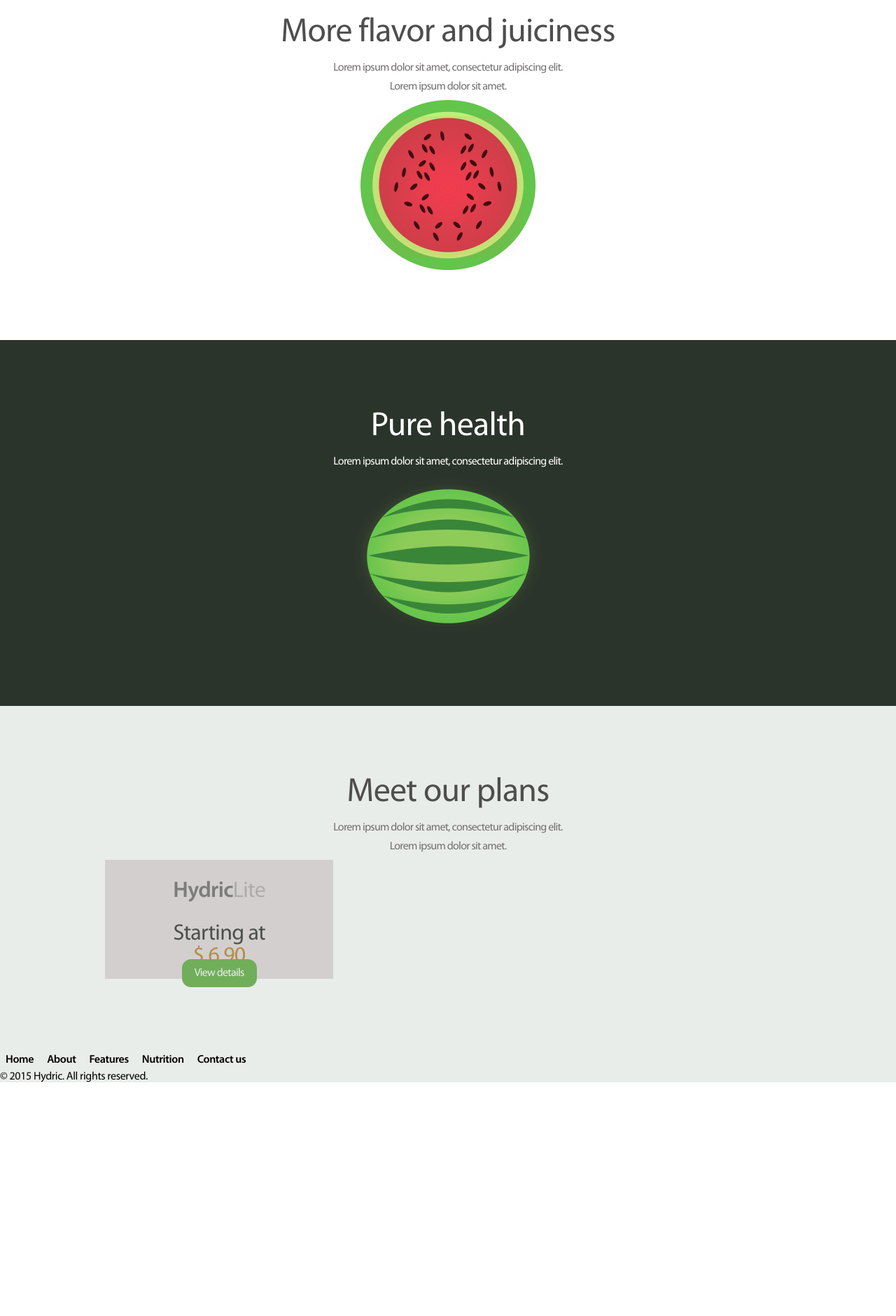
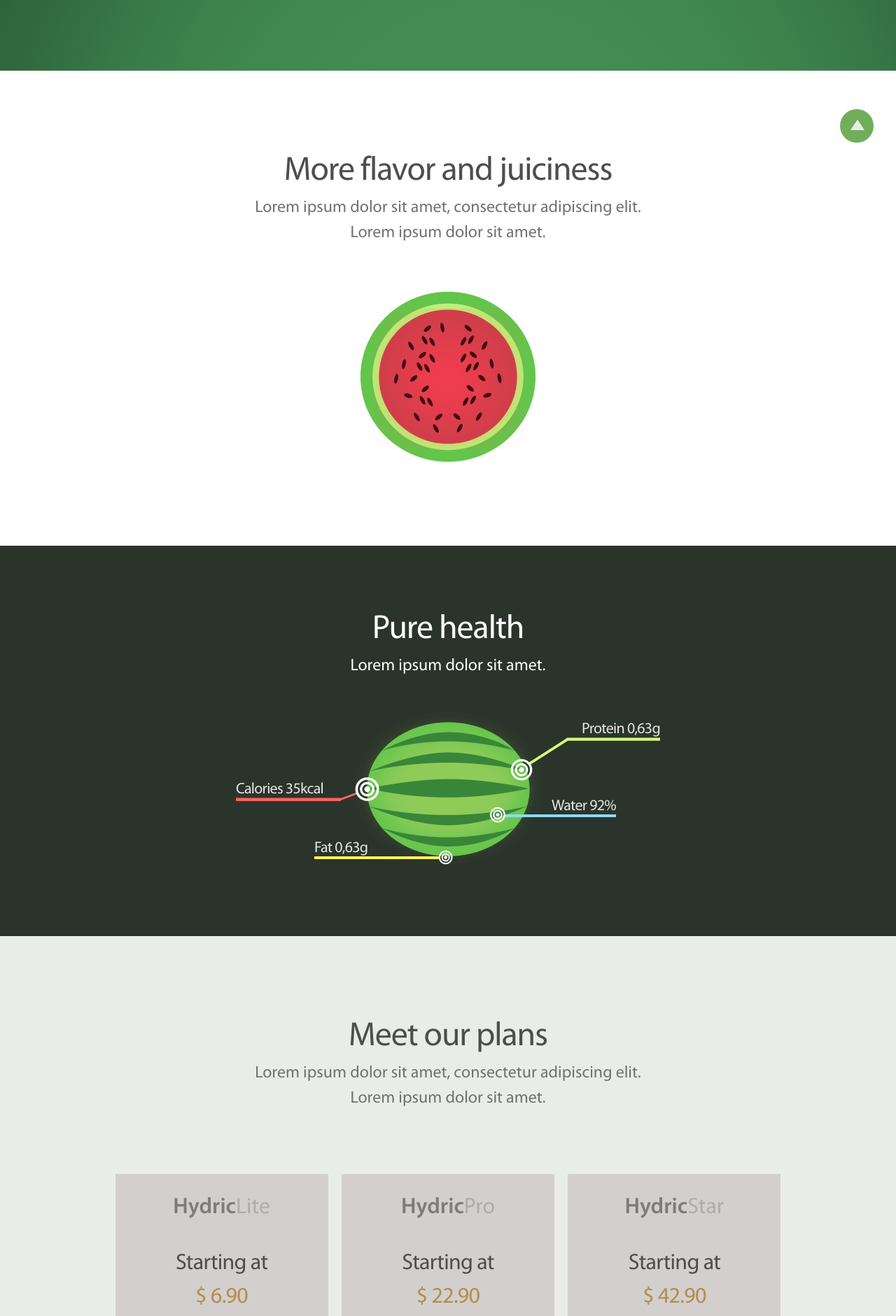
Before and after one commit to itisnobody/hydric, a plain HTML site: page index.html in a window 1280 px wide. Shown: the part 468-2349 px from the top of the page at 70% size. Before the commit the page ends 2015 px from the top, so only its background shows below. Drawn offline with nearby package versions, Linux system fonts and the light colour scheme.

Commit message:
without adaptive

```diff
--- a/css/bubn.css
+++ b/css/bubn.css
@@ -1,4 +1,10 @@
-.clearfix::after {
+
+ a {
+ 	color: inherit;
+}
+
+.clearfix::after,
+.header__wrap::after {
    content: '';
    overflow: hidden;
    display: block;
--- a/css/reset.css
+++ b/css/reset.css
@@ -54,7 +54,6 @@
 
 a {
   text-decoration: none;
-  color: inherit;
 }
 
 a:active, a:hover {
--- /dev/null
+++ b/css/style.css
@@ -0,0 +1,314 @@
+html {
+	font-family: 'Myriad Pro', sans-serif;
+	font-size: 16px;
+	line-height: 1;
+	background-color: #fff;
+}
+
+body {
+}
+
+h1, h2, h3, h4, h5, h6 {
+	font-size: 3rem;
+	font-weight: unset;
+}
+
+section {
+	/* padding: 6.25rem 0; */
+	padding: 120px 0;
+	/* letter-spacing: -0.72px; */
+}
+
+.wrap {
+	/* position: relative; */
+	/* width: 1400px; */
+	/* max-width: 1400px; */
+	/* margin: 0 auto; */
+}
+
+.header {
+	color: #fff;
+	background-color: #528354;
+	background-image: url('../img/bg-header.png');
+	padding: 1.5rem 0 6.5rem;
+}
+
+.header__wrap {
+	max-width: 980px;
+	margin: 0 auto;
+	line-height: 5rem;
+	margin-bottom: 4.5rem;
+}
+
+.logo {
+	font-family: 'Myriad Pro - Bold', sans-serif;
+	font-size: 32px;
+}
+
+.logo::before {
+	display: inline-block;
+	content: '';
+	position: relative;
+	top: 4px;
+	width: 56px;
+	height: 33px;
+	margin-right: 12px;
+	background-image: url('../img/logo.png');
+}
+
+.nav {
+	float: right;
+	font-size: 21px;
+	letter-spacing: -0.36px;
+}
+
+.nav__item {
+	display: inline-block;
+	font-family: 'Myriad Pro - Semibold';
+	line-height: 1em;
+	margin: 0 0.3em;
+	padding: 0.4em 0.7em;
+}
+
+.nav__item:hover {
+	border: 0.15em solid #fff;
+	margin: 0 0.15em;
+}
+
+.title {
+	text-align: center;
+	letter-spacing: -1.07px;
+	margin-bottom: 1rem;
+}
+
+.title__caption {
+	text-align: center;
+	font-size: 1.5rem;
+	margin: 12px auto;
+}
+
+.melon__wrap {
+	position: relative;
+}
+
+.melon {
+	display: block;
+	margin: 0 auto;
+}
+
+.header .melon {
+	margin-top: 1.5rem;
+}
+
+.flavor .title,
+.plans .title {
+	color: #4e4e4e;
+}
+
+.flavor .title__caption,
+.plans  .title__caption {
+	color: #737070;
+}
+
+.flavor {
+	background-color: #fff;
+}
+
+.flavor .melon {
+	margin: 4.5rem auto 0;
+}
+
+.health {
+	color: #fff;
+	padding: 6rem 0;
+	background-color: #2b342b;
+	position: relative;
+}
+
+.health .melon {
+	margin-top: 3rem;
+}
+
+.melon__component {
+	position: absolute;
+	top: 20px;
+	left: 50%;
+	margin-left: 83px;
+	font-size: 22px;
+	color: #e5e5e5;
+	letter-spacing: -0.72px;
+}
+
+.melon__component::after {
+	position: relative;
+	content: '';
+	display: block;
+	width: 220px;
+	height: 70px;
+	background-image: url('../img/melon-sprite.png');
+}
+
+.melon__protein {
+	text-align: right;
+}
+
+.melon__protein::after {
+	background-position: -387px 0px;
+}
+
+.melon__water {
+	top: 130px;
+	margin-left: 20px;
+	text-align: right;
+}
+
+.melon__water::after {
+	background-position: -323px -100px;
+	height: 25px;
+	top: -11px;
+}
+
+.melon__calories {
+	margin: 0;
+	margin-right: 98px;
+	left: auto;
+	right: 50%;
+	top: 106px;
+}
+
+.melon__calories::after {
+	background-position: 0px -55px;
+	height: 36px;
+	top: -31px;
+	width: 205px;
+
+}
+
+.melon__fat {
+	margin: 0;
+	left: auto;
+	right: 50%;
+	top: 190px;
+	margin-right: -9px;
+}
+
+.melon__fat::after {
+	background-position: -112px -160px;
+	height: 25px;
+	width: 200px;
+	top: -10px;
+}
+
+.plans {
+	padding-bottom: 1rem;
+	background-color: #e9ede9;
+}
+
+.plans__wrap {
+	max-width: 980px;
+	font-size: 0;
+	text-align: center;
+	margin: 3rem auto;
+}
+
+.plans__item {
+	display: inline-block;
+	font-size: 1rem;
+	width: 31%;
+	/* min-width: 200px; */
+	margin: 3rem 1%;
+	background-color: #d3cfcf;
+	text-align: center;
+	padding: 2em 0 2.5em;
+}
+
+.plans__title {
+	color: #afacac;
+	font-size: 2rem;
+	margin-bottom: 1.25em;
+}
+
+.plans__title b {
+	color: #7d7b7b;
+	font-family: 'Myriad Pro - Semibold';
+}
+
+.plans__price {
+	color: #4e4e4e;
+	font-size: 2rem;
+	line-height: 1.5;
+	letter-spacing: -0.72px;
+	margin-bottom: 0.75em;
+}
+
+.plans__price .price {
+	color: #b38e48;
+	font-size: 32px;
+}
+
+.plans__details-bottom {
+	display: inline-block;
+	color: #e9ede9;
+	padding: 11px 18px;
+	border-radius: 13px;
+	background-color: #71ae5a;
+}
+
+.plans__details-bottom:hover {
+	background-color: #6BC04B;
+}
+
+.footer {
+	background-color: #e9ede9;
+	color: #747373;
+	font-size: 18px;
+	padding: 6rem 0;
+}
+
+.footer__wrap {
+	max-width: 980px;
+	margin: 0 auto;
+}
+
+.footer__link {
+	display: inline-block;
+	font-family: 'Myriad Pro - Semibold';
+	margin-right: 30px;
+}
+
+.footer__link:hover {
+	text-decoration: underline;
+}
+
+.copyright {
+	color: #958f8f;
+	line-height: 2;
+}
+
+.up {
+	display: block;
+	height: 48px;
+	width: 48px;
+	border-radius: 50%;
+	background-color: #71ae5a;
+	position: fixed;
+	bottom: 8rem;
+	right: 2rem;
+}
+
+.up::before {
+	content: '';
+	font-size: 0;
+	width: 0;
+	height: 0;
+	border-left: 10px solid transparent;
+	border-right: 10px solid transparent;
+	border-bottom: 15px solid #e9ede9;
+	position: relative;
+	top: 3px;
+	left: 15px;
+}
+
+.up:hover {
+	background-color: #6BC04B;
+}
--- a/css/stylesheet.css
+++ /dev/null
@@ -1,160 +0,0 @@
-html {
-	font-family: 'Myriad Pro', sans-serif;
-	font-size: 16px;
-	line-height: 1;
-	letter-spacing: -0.36px;
-	background-color: #fff;
-}
-
-body {
-	/* max-width: 1400px; */
-}
-
-h1, h2 {
-	font-size: 3rem;
-}
-
-section {
-	padding: 6.25rem 0;
-	letter-spacing: -0.72px;
-}
-
-a {
-}
-
-.header {
-	color: #fff;
-	background-color: #528354;
-	background-image: url('../img/bg-header.webp')
-}
-
-.header__wrap {
-	max-width: 976px;
-	margin: 0 auto;
-	line-height: 5rem;
-}
-
-.logo {
-	font-family: 'Myriad Pro - Bold', sans-serif;
-	font-size: 2rem;
-	line-height: 1;
-	letter-spacing: -1px;
-}
-
-.logo::before {
-	position: relative;
-	top: 0.2em;
-	display: inline-block;
-	content: '';
-	width: 56px;
-	height: 33px;
-	margin-right: 12px;
-	background-image: url('../img/logo.png');
-}
-
-.nav {
-	float: right;
-	font-size: 21px;
-}
-
-.list,
-.list__item {
-	display: inline-block;
-	line-height: 2em;
-}
-
-.list {
-	font-family: 'Myriad Pro - Semibold';
-}
-
-.list__item {
-	margin: 0 0.5em;
-}
-
-.list__item_bottom {
-	padding: 0 0.8em;
-	border: 3px solid #fff;
-}
-
-.title {
-	font-weight: unset;
-	text-align: center;
-	margin-bottom: 18px;
-}
-
-.title__caption {
-	text-align: center;
-	margin: 11px auto;
-}
-
-.melon {
-	display: block;
-	margin: 0 auto;
-}
-
-.flavor .title,
-.plans .title {
-	color: #4e4e4e;
-}
-
-.flavor .title__caption,
-.plans  .title__caption {
-	color: #737070;
-}
-
-.flavor {
-	background-color: #fff;
-}
-
-.health {
-	color: #fff;
-	background-color: #2b342b;
-}
-
-.plans,
-.footer {
-	background-color: #e9ede9;
-}
-
-.wrap {
-	max-width: 980px;
-	margin: 0 auto;
-}
-
-.plans__item {
-	/* width: 30.715%; */
-	width: 33.3%;
-	background-color: #d3cfcf;
-	text-align: center;
-}
-
-.plans__name {
-	color: #afacac;
-	font-size: 2rem;
-	font-weight: unset;
-	line-height: 90px;
-	/* text-align: center; */
-}
-
-.plans__name::before {
-	content: 'Hydric';
-	color: #7d7b7b;
-	font-family: 'Myriad Pro - Semibold';
-}
-
-.plans__price {
-	color: #4e4e4e;
-	font-size: 32px;
-}
-
-.plans__price .price {
-	color: #b38e48;
-	font-size: 32px;
-}
-
-.plans__details-bottom {
-	color: #e9ede9;
-	padding: 12px 18px;
-	border-radius: 13px;
-	background-color: #71ae5a;
-}
--- a/index.html
+++ b/index.html
@@ -5,98 +5,88 @@
     <meta name="viewport" content="width=device-width, initial-scale=1.0, maximum-scale=1.0, user-scalable=no">
     <title>Hydric</title>
     <link rel="stylesheet" type="text/css" href="css/reset.css">
-    <link rel="stylesheet" type="text/css" href="https://necolas.github.io/normalize.css/7.0.0/normalize.css">
-    <link rel="stylesheet" type="text/css" href="css/stylesheet.css">
+    <link rel="stylesheet" type="text/css" href="css/style.css">
     <link rel="stylesheet" type="text/css" href="css/bubn.css">
     <link rel="stylesheet" type="text/css" href="css/fonts.css">
 </head>
 <body>
+	<div class="wrap">
 	    <header class="header">
-
-        <div class="header__wrap clearfix">
+	        <div class="header__wrap">
 	            <a href="/" class="logo">Hydric</a>
 	            <nav class="nav">
-                <!-- <a href="#" class="list__item">Home</a> -->
-                <!-- <a href="#" class="list__item">About</a> -->
-                <!-- <a href="#" class="list__item">Features</a> -->
-                <!-- <a href="#" class="list__item">Nutrition</a> -->
-                <!-- <a href="#" class="list__item list__item_bottom">Buy Now</a> -->
-                <ul class="list">
-                    <li class="list__item">Home</li>
-                    <li class="list__item">About</li>
-                    <li class="list__item">Features</li>
-                    <li class="list__item">Nutrition</li>
-                    <li class="list__item list__item_bottom">Buy now</li>
-                </ul>
+	                <a class="nav__item" href="#">Home</a>
+	                <a class="nav__item" href="#">About</a>
+	                <a class="nav__item" href="#">Features</a>
+	                <a class="nav__item hover" href="#">Nutrition</a>
+	                <a class="nav__item hover" href="#">Buy now</a>
 	            </nav>
 	        </div>
-
-        <h1 class="title">
-            Sweet and delicious
-        </h1>
+	        <h1 class="title">Sweet and delicious</h1>
+	        <div class="melon__wrap">
 		        <object data="img/melon01.png" type="" class="melon"></object>
-
+	        </div>
 	    </header>
 	    <main>
 	        <section class="flavor">
-
-            <h2 class="title">
-                More flavor and juiciness
-            </h2>
-            <p class="title__caption">
-                Lorem ipsum dolor sit amet, consectetur adipiscing elit.
-            </p>
-            <p class="title__caption">
-                Lorem ipsum dolor sit amet.
-            </p>
+	            <h2 class="title">More flavor and juiciness</h2>
+	            <p class="title__caption">Lorem ipsum dolor sit amet, consectetur adipiscing elit.</p>
+	            <p class="title__caption">Lorem ipsum dolor sit amet.</p>
+	            <div class="melon__wrap">
 		            <object data="img/melon02.png" type="" class="melon"></object>
-
+		        </div>
 	        </section>
 	        <section class="health">
-
-            <h2 class="title">
-                Pure health
-            </h2>
-            <p class="title__caption">
-                Lorem ipsum dolor sit amet, consectetur adipiscing elit.
-            </p>
+	            <h2 class="title">Pure health</h2>
+	            <p class="title__caption">Lorem ipsum dolor sit amet.</p>
+		            <div class="melon__wrap">
 			            <object data="img/melon03.png" type="" class="melon"></object>
-
+			            <p class="melon__component melon__protein">Protein  0,63g</p>
+			            <p class="melon__component melon__water">Water  92%</p>
+			            <p class="melon__component melon__calories">Calories  35kcal</p>
+			            <p class="melon__component melon__fat">Fat 0,63g</p>
+		            </div>
 	        </section>
 	        <section class="plans">
-
-            <h2 class="title">
-                Meet our plans
-            </h2>
-            <p class="title__caption">
-                Lorem ipsum dolor sit amet, consectetur adipiscing elit.
-            </p>
-            <p class="title__caption">
-                Lorem ipsum dolor sit amet.
-            </p>
-            <div class="wrap">
+	            <h2 class="title">Meet our plans</h2>
+	            <p class="title__caption">Lorem ipsum dolor sit amet, consectetur adipiscing elit.</p>
+	            <p class="title__caption">Lorem ipsum dolor sit amet.</p>
+	            <div class="plans__wrap">
 	            	<div class="plans__item">
-            		<h4 class="plans__name">Lite</h4>
+	            		<h4 class="plans__title"><b>Hydric</b>Lite</h4>
 	            		<p class="plans__price">
 	            			Starting at</br><span class="price">$ 6.90</span>
 	            		</p>
 	            		<a href="" class="plans__details-bottom">View details</a>
 	            	</div>
+	            	<div class="plans__item">
+	            		<h4 class="plans__title"><b>Hydric</b>Pro</h4>
+	            		<p class="plans__price">
+	            			Starting at</br><span class="price">$ 22.90</span>
+	            		</p>
+	            		<a href="" class="plans__details-bottom">View details</a>
 	            	</div>
-
+	            	<div class="plans__item">
+	            		<h4 class="plans__title"><b>Hydric</b>Star</h4>
+	            		<p class="plans__price">
+	            			Starting at</br><span class="price">$ 42.90</span>
+	            		</p>
+	            		<a href="" class="plans__details-bottom">View details</a>
+	            	</div>
+	            </div>
 	        </section>
 	    </main>
 	    <footer class="footer">
-
-        <ul class="list">
-        	<li class="list__item">Home</li>
-        	<li class="list__item">About</li>
-        	<li class="list__item">Features</li>
-        	<li class="list__item">Nutrition</li>
-        	<li class="list__item">Contact us</li>
-        </ul>
+	    	<div class="footer__wrap">
+	            <a class="footer__link" href="#">Home</a>
+	            <a class="footer__link" href="#">About</a>
+	            <a class="footer__link" href="#">Features</a>
+	            <a class="footer__link" href="#">Nutrition</a>
+	            <a class="footer__link" href="#">Contact us</a>
 		        <p class="copyright">&#169 2015 Hydric. All rights reserved.</p>
-
+	    	</div>
 	    </footer>
+	    <a class="up" href="#"></a>
+    </div>
 </body>
 </html>
```
Also changed, not shown: img/bg-header.png (added), img/melon-sprite.png (added), img/melon-sprite.webp (added). Lines whose indentation alone changed are shown as unchanged.
